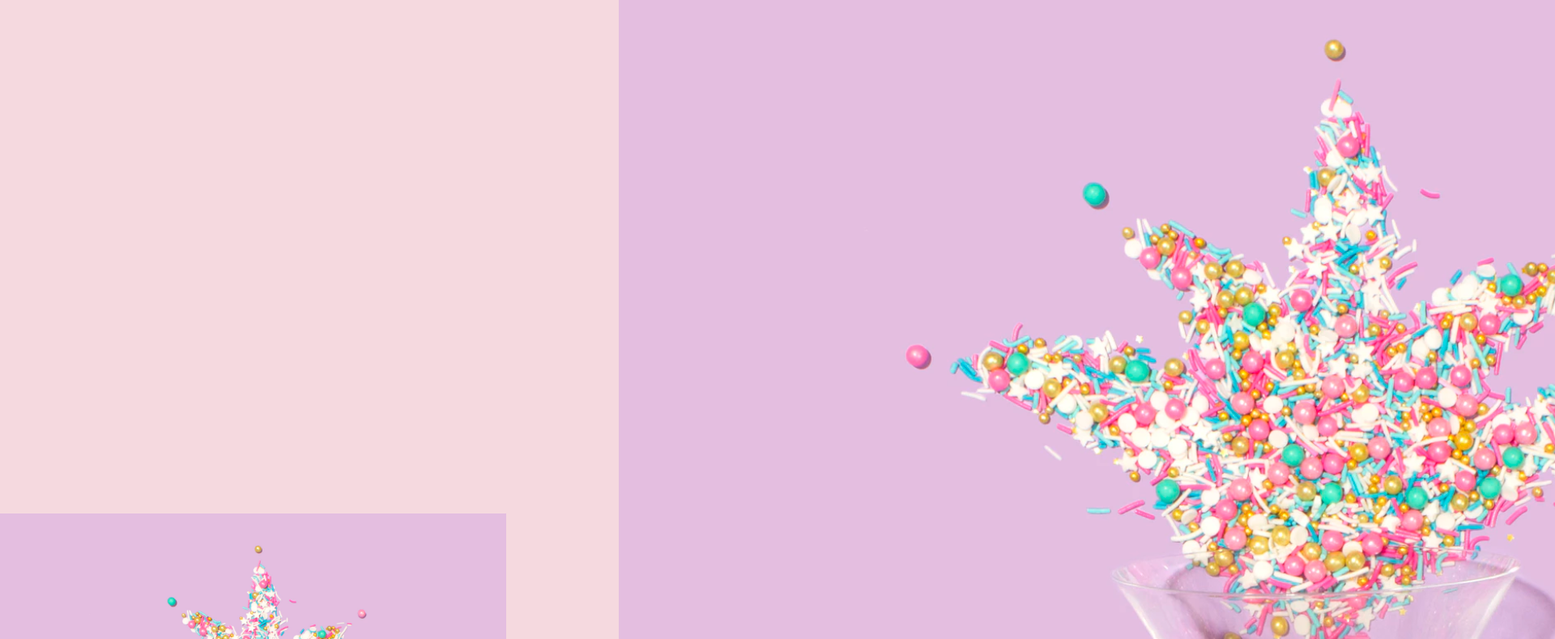
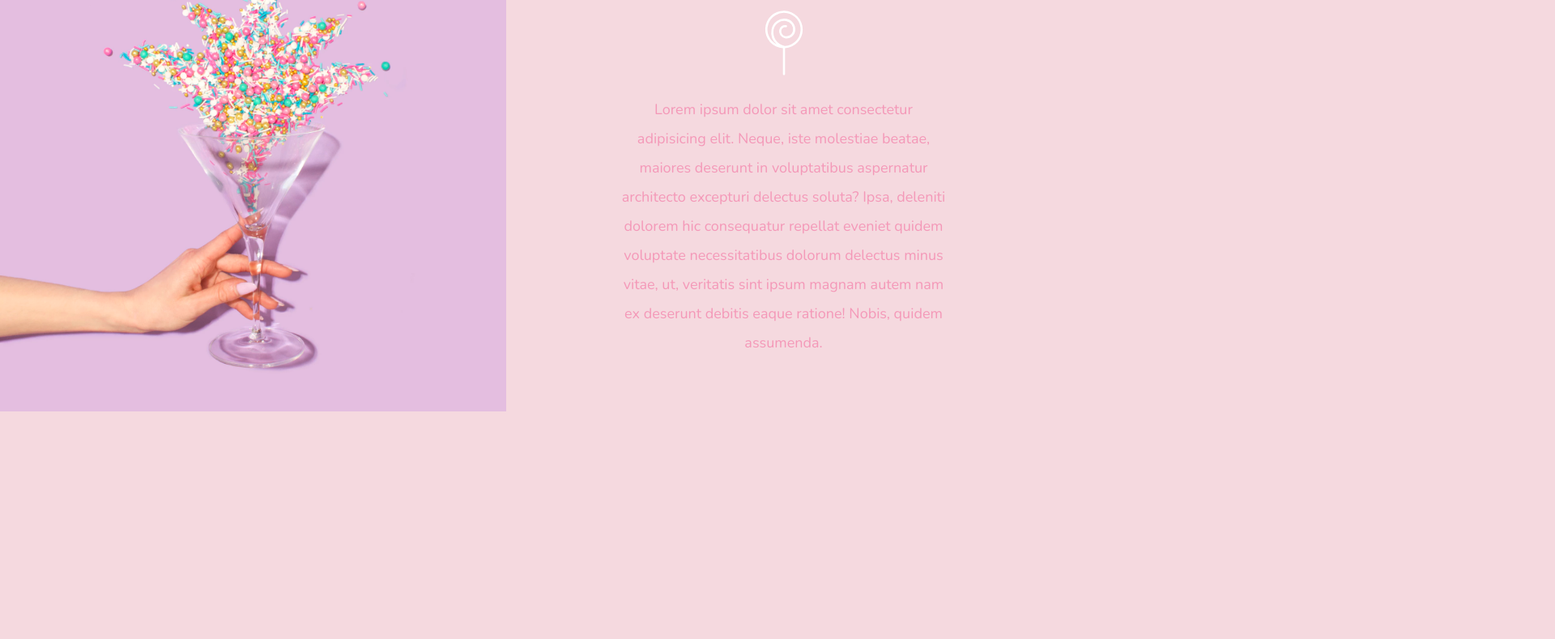
Before and after one commit to MANOKUMARI-BRS/project-candy, a plain HTML site: page index.html in a window 1280 px wide. Shown: the part 2155-2944 px from the top of the page at 81% size, 1920 px wide, since content can reach past the window. After the commit the page ends 2763 px from the top, so only its background shows below. Drawn offline with nearby package versions, Linux system fonts and the light colour scheme.

Commit message:
Merge branch 'main' of https://github.com/MANOKUMARI-BRS/Candy-Project

```diff
--- a/index.html
+++ b/index.html
@@ -110,7 +110,7 @@
             <div class="row justify-content-center">
                 <div class="col-10 col-lg-8 blurb mb-5 mb-md-0">
                     <h2>MUSEUM OF CANDY</h2>
-                    <img src="assets/img/sprinkles.png" alt="" class="d-none d-lg-inline">
+                    <img src="assets/img/lolli_icon.png" alt="" class="d-none d-lg-inline">
                     <p class="lead">Lorem ipsum dolor sit amet consectetur adipisicing elit. Neque, iste molestiae
                         beatae, maiores
                         deserunt
```
